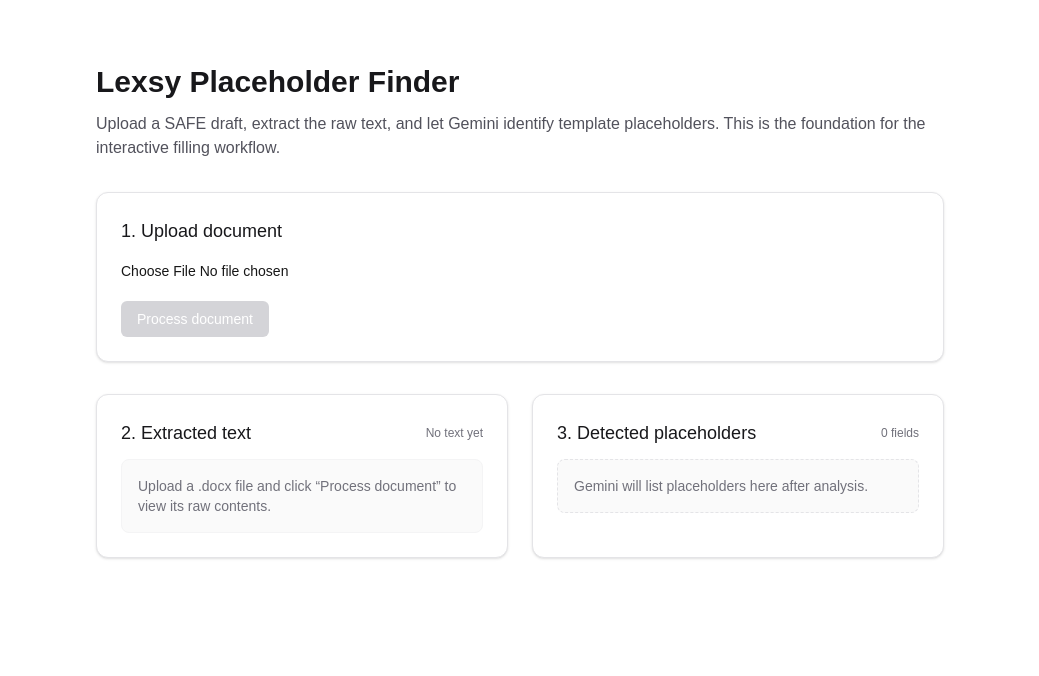
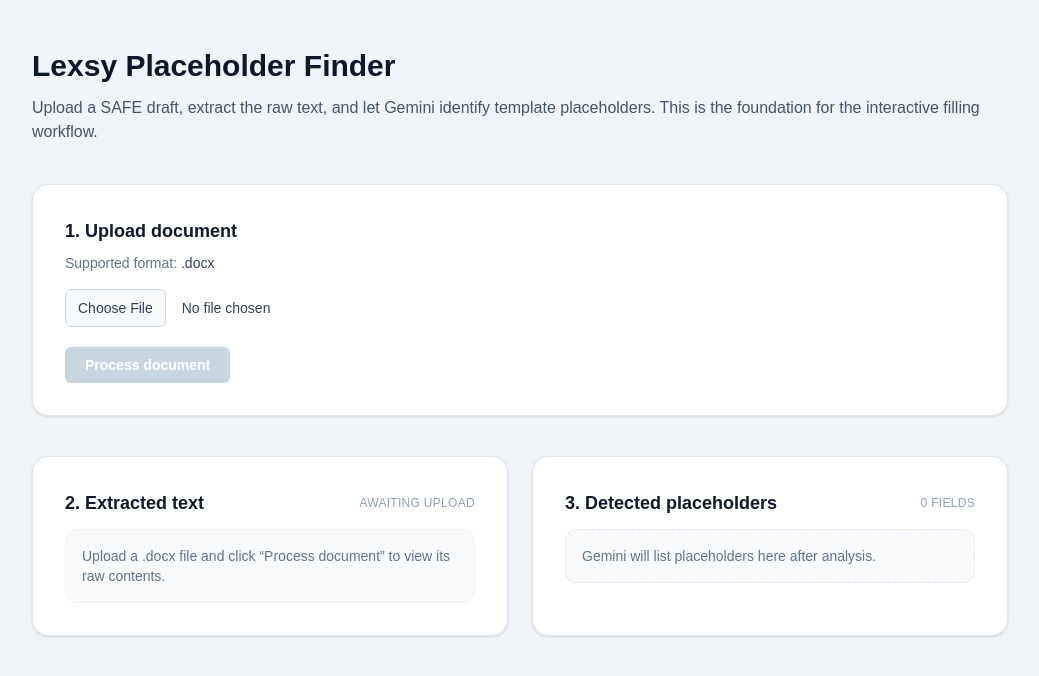
Before and after one commit to dishit7/law-bot, a Next.js app: page / in a window 1280 px wide. Shown: the top 676 px of the page, without its empty margins (120-1159 px from the left). Built offline with nearby package versions, Linux system fonts and the light colour scheme.

Commit message:
improve the ui make color scheme more readable

```diff
--- a/app/page.tsx
+++ b/app/page.tsx
@@ -58,27 +58,31 @@
   const isProcessing = status !== "idle";
 
   return (
-    <main className="mx-auto flex min-h-screen max-w-4xl flex-col gap-8 px-6 py-16">
+    <div className="min-h-screen bg-slate-100 py-12">
+      <main className="mx-auto flex w-full max-w-5xl flex-col gap-10 px-6 text-slate-800">
         <header className="space-y-3">
-        <h1 className="text-3xl font-semibold text-zinc-900">Lexsy Placeholder Finder</h1>
-        <p className="text-base text-zinc-600">
+          <h1 className="text-3xl font-semibold text-slate-900">Lexsy Placeholder Finder</h1>
+          <p className="text-base text-slate-600">
             Upload a SAFE draft, extract the raw text, and let Gemini identify template
             placeholders. This is the foundation for the interactive filling workflow.
           </p>
         </header>
 
-      <section className="rounded-xl border border-zinc-200 bg-white p-6 shadow-sm">
-        <h2 className="text-lg font-medium text-zinc-900">1. Upload document</h2>
+        <section className="rounded-2xl border border-slate-200 bg-white p-6 shadow-sm md:p-8">
+          <h2 className="text-lg font-semibold text-slate-900">1. Upload document</h2>
+          <p className="mt-2 text-sm text-slate-500">
+            Supported format: <span className="font-medium text-slate-700">.docx</span>
+          </p>
           <div className="mt-4 flex flex-col gap-3 sm:flex-row sm:items-center">
             <input
               type="file"
               accept=".docx"
               onChange={handleFileChange}
               disabled={isProcessing}
-            className="text-sm"
+              className="text-sm text-slate-700 file:mr-4 file:rounded-md file:border file:border-slate-300 file:bg-slate-50 file:px-3 file:py-2 file:text-sm file:font-medium file:text-slate-700 hover:file:bg-slate-100"
             />
             {fileName && (
-            <span className="rounded-full bg-zinc-100 px-3 py-1 text-sm text-zinc-700">
+              <span className="inline-flex items-center rounded-full bg-slate-100 px-3 py-1 text-sm font-medium text-slate-700">
                 {fileName}
               </span>
             )}
@@ -86,7 +90,7 @@
           <button
             onClick={handleProcessDocument}
             disabled={!selectedFile || isProcessing}
-          className="mt-5 inline-flex items-center justify-center rounded-md bg-zinc-900 px-4 py-2 text-sm font-medium text-white transition hover:bg-zinc-800 disabled:cursor-not-allowed disabled:bg-zinc-300"
+            className="mt-5 inline-flex items-center justify-center rounded-md bg-blue-600 px-5 py-2 text-sm font-semibold text-white transition hover:bg-blue-500 disabled:cursor-not-allowed disabled:bg-slate-300"
           >
             {status === "extracting" && "Extracting text..."}
             {status === "analyzing" && "Analyzing with Gemini..."}
@@ -96,37 +100,38 @@
         </section>
 
         <section className="grid gap-6 md:grid-cols-2">
-        <div className="space-y-3 rounded-xl border border-zinc-200 bg-white p-6 shadow-sm">
+          <div className="space-y-3 rounded-2xl border border-slate-200 bg-white p-6 shadow-sm md:p-8">
             <div className="flex items-center justify-between">
-            <h2 className="text-lg font-medium text-zinc-900">2. Extracted text</h2>
-            <span className="text-xs text-zinc-500">
-              {documentText ? `${documentText.length} chars` : "No text yet"}
+              <h2 className="text-lg font-semibold text-slate-900">2. Extracted text</h2>
+              <span className="text-xs uppercase tracking-wide text-slate-400">
+                {documentText ? `${documentText.length} chars` : "Awaiting upload"}
               </span>
             </div>
-          <div className="rounded-lg border border-zinc-100 bg-zinc-50 p-4 text-sm text-zinc-700">
+            <div className="rounded-xl border border-slate-100 bg-slate-50 p-4 text-sm text-slate-700">
               {documentText ? (
-              <pre className="max-h-64 whitespace-pre-wrap wrap-break-word overflow-y-auto">
+                <pre className="max-h-72 whitespace-pre-wrap wrap-break-word overflow-y-auto">
                   {documentText}
                 </pre>
               ) : (
-              <p className="text-zinc-500">
-                Upload a .docx file and click &ldquo;Process document&rdquo; to view its raw
-                contents.
+                <p className="text-slate-500">
+                  Upload a .docx file and click “Process document” to view its raw contents.
                 </p>
               )}
             </div>
           </div>
 
-        <div className="space-y-3 rounded-xl border border-zinc-200 bg-white p-6 shadow-sm">
+          <div className="space-y-3 rounded-2xl border border-slate-200 bg-white p-6 shadow-sm md:p-8">
             <div className="flex items-center justify-between">
-            <h2 className="text-lg font-medium text-zinc-900">3. Detected placeholders</h2>
-            <span className="text-xs text-zinc-500">
+              <h2 className="text-lg font-semibold text-slate-900">
+                3. Detected placeholders
+              </h2>
+              <span className="text-xs uppercase tracking-wide text-slate-400">
                 {placeholders.length} field{placeholders.length === 1 ? "" : "s"}
               </span>
             </div>
             <div className="space-y-3">
               {placeholders.length === 0 ? (
-              <p className="rounded-lg border border-dashed border-zinc-200 bg-zinc-50 p-4 text-sm text-zinc-500">
+                <p className="rounded-xl border border-dashed border-slate-200 bg-slate-50 p-4 text-sm text-slate-500">
                   Gemini will list placeholders here after analysis.
                 </p>
               ) : (
@@ -134,15 +139,15 @@
                   {placeholders.map((field) => (
                     <li
                       key={field.id}
-                    className="rounded-lg border border-zinc-100 bg-zinc-50 p-4 text-sm text-zinc-700"
+                      className="rounded-xl border border-slate-100 bg-slate-50 p-4 text-sm text-slate-700"
                     >
-                    <p className="font-medium text-zinc-900">{field.fieldName}</p>
-                    <p className="mt-1 text-zinc-600">Placeholder: {field.placeholder}</p>
+                      <p className="font-semibold text-slate-900">{field.fieldName}</p>
+                      <p className="mt-1 text-slate-600">Placeholder: {field.placeholder}</p>
                       {field.question && (
-                      <p className="mt-1 text-zinc-500">Question: {field.question}</p>
+                        <p className="mt-1 text-slate-500">Question: {field.question}</p>
                       )}
                       {field.example && (
-                      <p className="mt-1 text-zinc-500">Example: {field.example}</p>
+                        <p className="mt-1 text-slate-500">Example: {field.example}</p>
                       )}
                     </li>
                   ))}
@@ -152,5 +157,6 @@
           </div>
         </section>
       </main>
+    </div>
   );
 }
```
Lines whose indentation alone changed are shown as unchanged.
